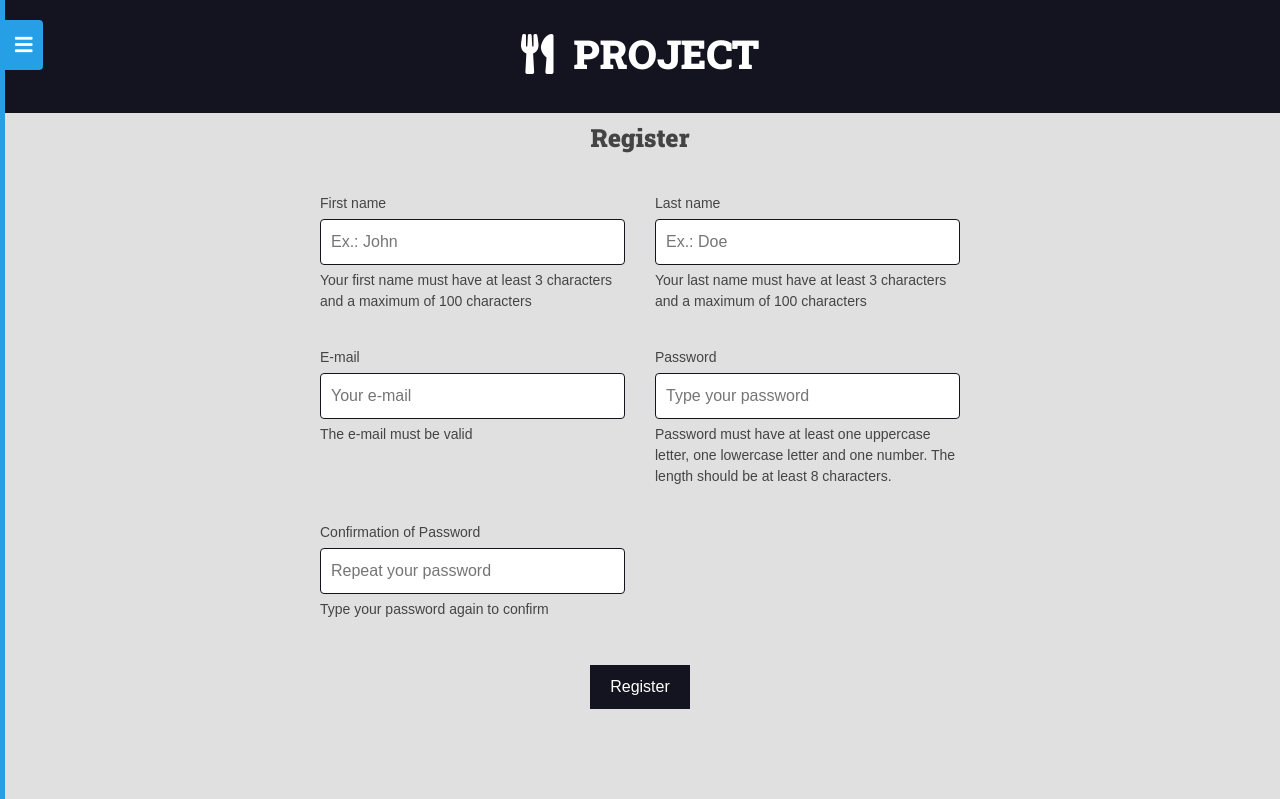
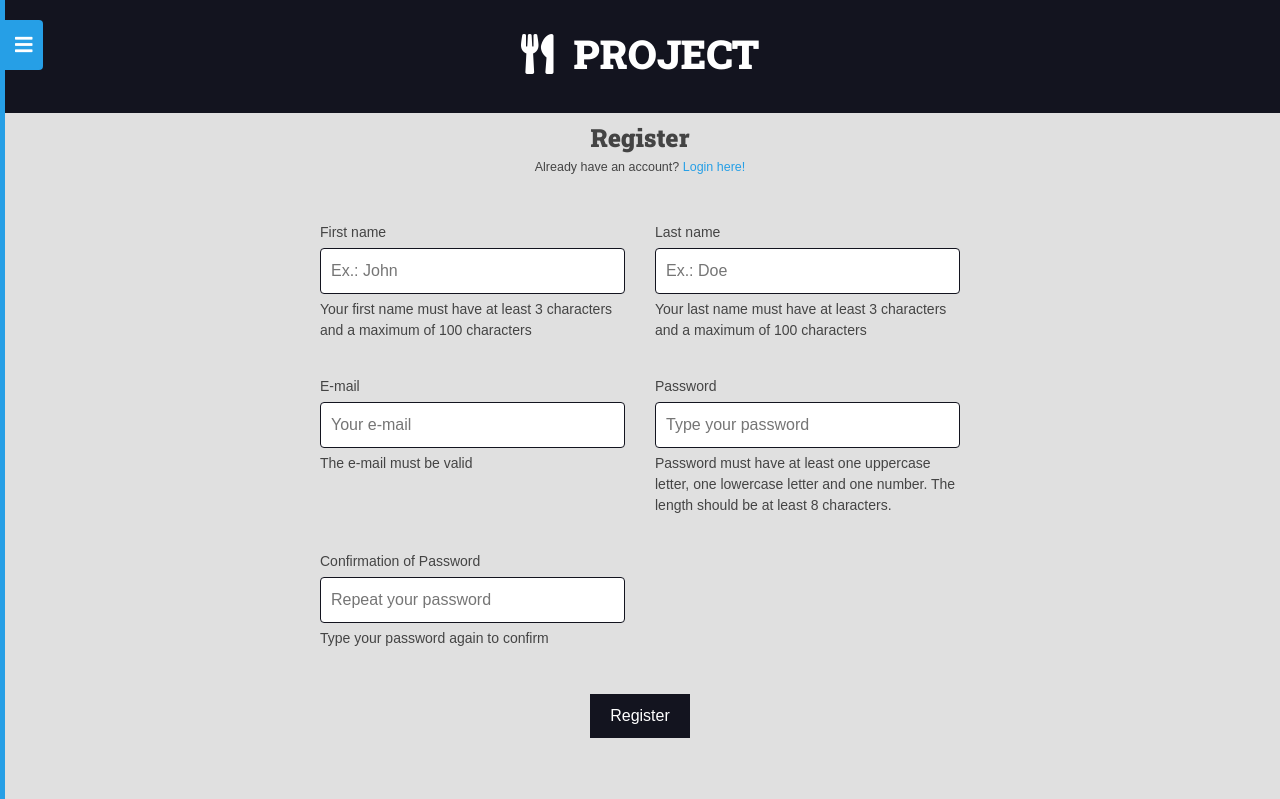
Before and after one commit to deargoth/recipes_site, a Django app: page /accounts/register/ in a window 1280 px wide. Shown: the top 799 px of the page. Run offline with Django 4.2, Linux system fonts and the light colour scheme; some libraries are stand-ins or nearby versions.

Commit message:
Add a href text to redirect the user to login page

```diff
--- a/accounts/templates/accounts/register.html
+++ b/accounts/templates/accounts/register.html
@@ -7,6 +7,7 @@
 {% block content %}
 <div class="main-content center container mt-3">
     <h1>Register</h1>
+    <p class="lead">Already have an account? <a href="{% url 'accounts:login' %}">Login here!</a></p>
     {% if request.user.is_superuser %}
         <p class="lead">You are in this page as an admin!</p>
     {% endif %}
```
